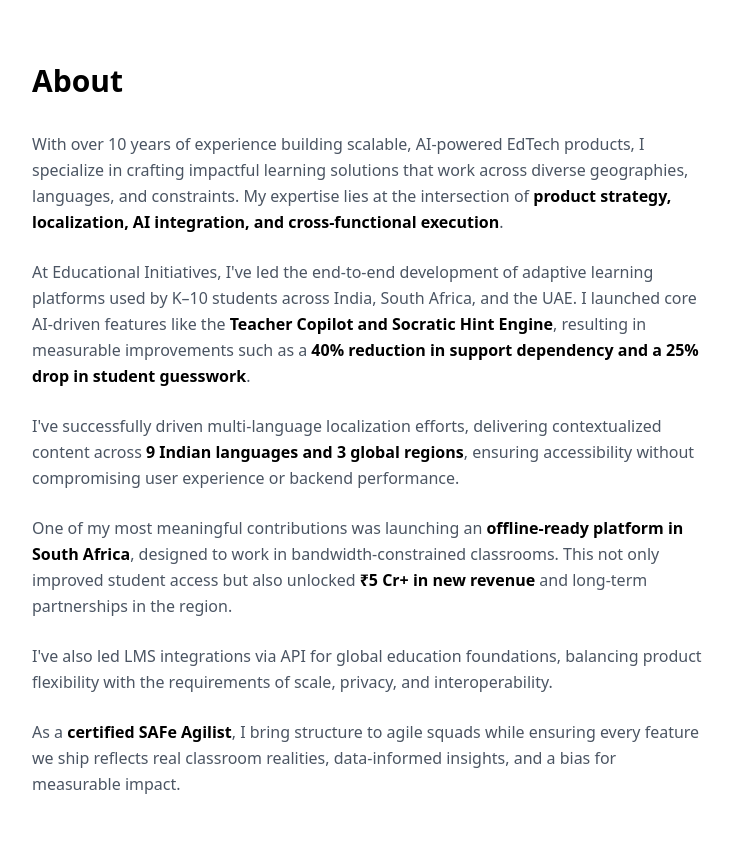
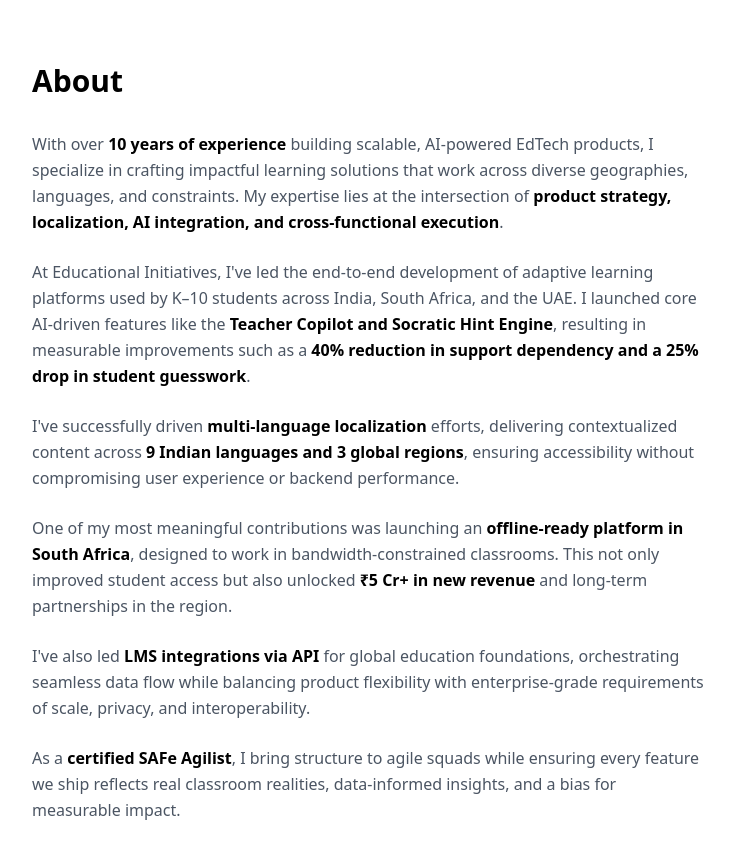
Before and after one commit to qa-aman/portfolio-aman-parmar, a React (Vite) app: page / in a window 1280 px wide. Shown: the part 660-1518 px from the top of the page, without its empty margins (272-1006 px from the left). Built offline with nearby package versions, Linux system fonts and the light colour scheme.

Commit message:
Enhance About section
Implement bold formatting and improve paragraph.

```diff
--- a/src/components/AboutSection.tsx
+++ b/src/components/AboutSection.tsx
@@ -7,7 +7,7 @@ const AboutSection = () => {
 
         <div className="space-y-6 text-gray-600 leading-relaxed">
           <p>
-            With over 10 years of experience building scalable, AI-powered EdTech products, I specialize in crafting impactful learning solutions that work across diverse geographies, languages, and constraints. My expertise lies at the intersection of <span className="font-semibold text-black">product strategy, localization, AI integration, and cross-functional execution</span>.
+            With over <span className="font-semibold text-black">10 years of experience</span> building scalable, AI-powered EdTech products, I specialize in crafting impactful learning solutions that work across diverse geographies, languages, and constraints. My expertise lies at the intersection of <span className="font-semibold text-black">product strategy, localization, AI integration, and cross-functional execution</span>.
           </p>
 
           <p>
@@ -15,7 +15,7 @@ const AboutSection = () => {
           </p>
 
           <p>
-            I've successfully driven multi-language localization efforts, delivering contextualized content across <span className="font-semibold text-black">9 Indian languages and 3 global regions</span>, ensuring accessibility without compromising user experience or backend performance.
+            I've successfully driven <span className="font-semibold text-black">multi-language localization</span> efforts, delivering contextualized content across <span className="font-semibold text-black">9 Indian languages and 3 global regions</span>, ensuring accessibility without compromising user experience or backend performance.
           </p>
 
           <p>
@@ -23,7 +23,7 @@ const AboutSection = () => {
           </p>
 
           <p>
-            I've also led LMS integrations via API for global education foundations, balancing product flexibility with the requirements of scale, privacy, and interoperability.
+            I've also led <span className="font-semibold text-black">LMS integrations via API</span> for global education foundations, orchestrating seamless data flow while balancing product flexibility with enterprise-grade requirements of scale, privacy, and interoperability.
           </p>
 
           <p>
```
